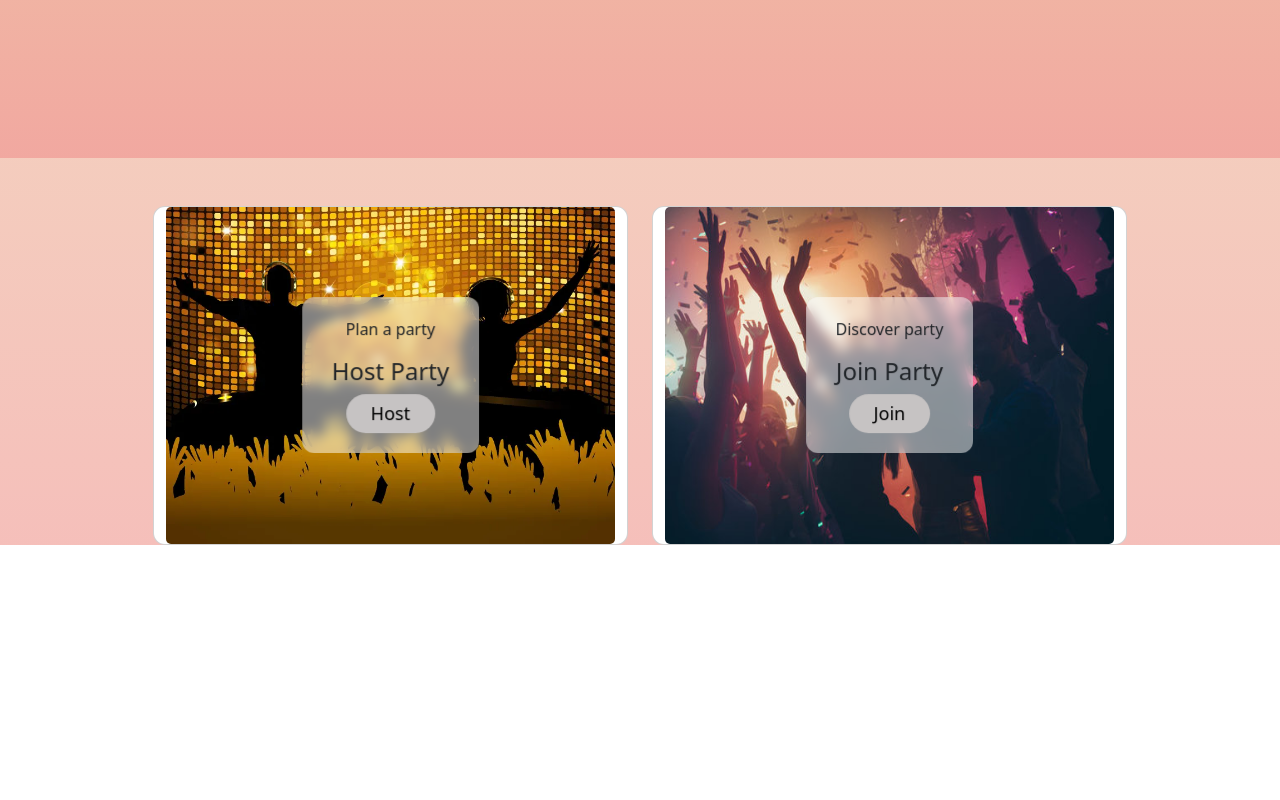
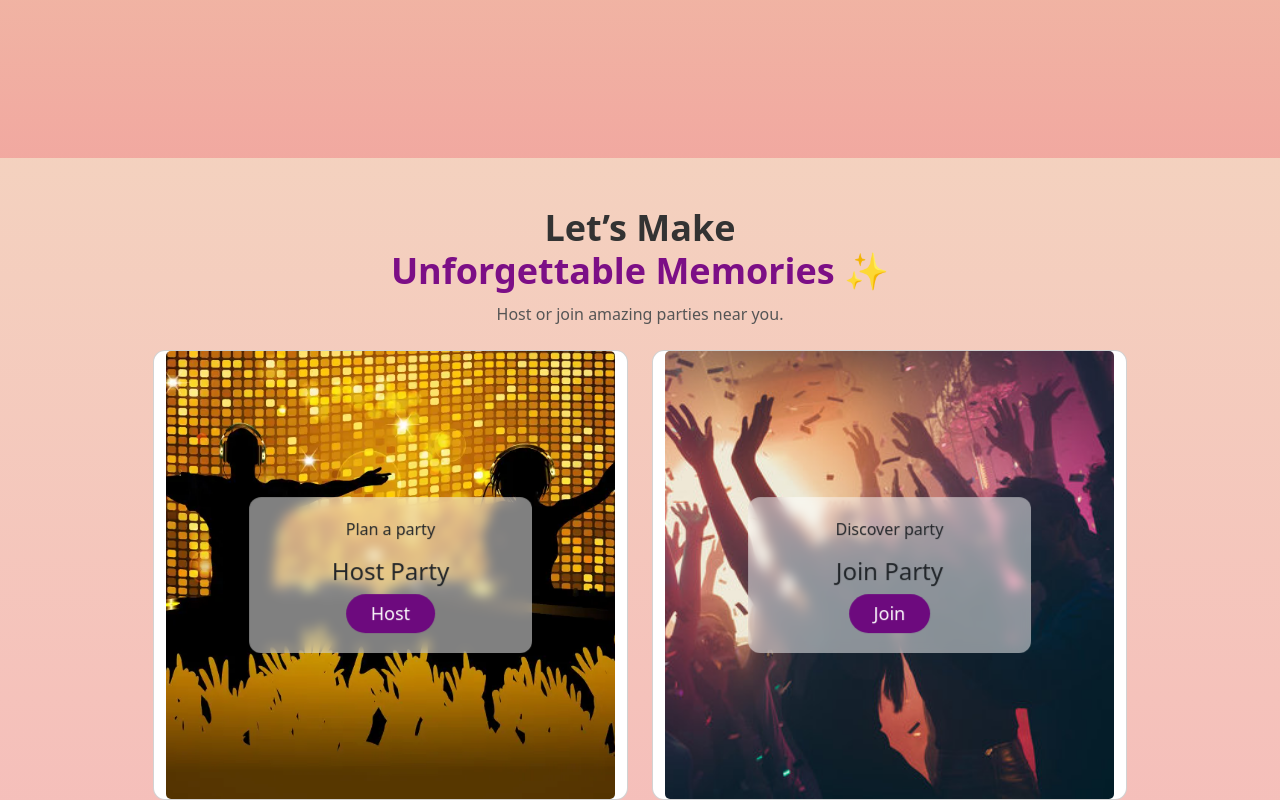
Before and after one commit to Itisharana/Party, a plain HTML site: page index.html in a window 1280 px wide. Shown: the part 658-1458 px from the top of the page. Before the commit the page ends 1203 px from the top, so only its background shows below. Drawn offline with nearby package versions, Linux system fonts and the light colour scheme.

Commit message:
Updated font

```diff
--- a/index.html
+++ b/index.html
@@ -3,7 +3,7 @@
 <head>
   <meta charset="utf-8">
   <meta name="viewport" content="width=device-width, initial-scale=1">
-  <title>Party card</title>
+  <title>PartyPoper</title>
 
   <link href="https://cdn.jsdelivr.net/npm/bootstrap@5.3.8/dist/css/bootstrap.min.css" rel="stylesheet">
   <link rel="stylesheet" href="style.css">
@@ -15,24 +15,21 @@
 <nav class="navbar navbar-expand-lg">
   <div class="container-fluid px-4">
 
-    <!-- LOGO -->
     <a class="navbar-brand" href="#">PartyPoper</a>
 
-    <!-- TOGGLER -->
     <button class="navbar-toggler" type="button" data-bs-toggle="collapse" data-bs-target="#navbarContent">
       <span class="navbar-toggler-icon"></span>
     </button>
 
-    <!-- CONTENT -->
     <div class="collapse navbar-collapse" id="navbarContent">
 
-      <!-- SEARCH (CENTER) -->
+      <!-- SEARCH -->
       <form class="search-box mx-auto">
         <input type="text" placeholder="Search..." class="form-control">
         <span class="search-icon">🔍</span>
       </form>
 
-      <!-- RIGHT SIDE -->
+      <!-- RIGHT -->
       <div class="d-flex align-items-center ms-auto gap-3">
         <a class="nav-link" href="#">Home</a>
         <a class="nav-link" href="#">Services</a>
@@ -47,13 +44,25 @@
 </nav>
 
 
+<!-- HERO TEXT -->
+<div class="container text-center hero-section mt-5">
+    <h1 class="hero-title">
+        Let’s Make <br>
+        <span>Unforgettable Memories ✨</span>
+    </h1>
+    <p class="hero-subtitle">
+        Host or join amazing parties near you.
+    </p>
+</div>
+
+
 <!-- CARDS -->
 <div class="container">
-  <div class="row justify-content-center mt-5 gap-4">
+  <div class="row justify-content-center mt-4 gap-4">
 
     <!-- CARD 1 -->
     <div class="card col-md-5">
-      <img src="./assets/hosting.webp" class="card-img w-100 h-100" alt="Hosting Image">
+      <img src="./assets/hosting.webp" class="card-img" alt="Hosting Image">
 
       <div class="overlay-text">
         <p>Plan a party</p>
@@ -64,7 +73,7 @@
 
     <!-- CARD 2 -->
     <div class="card col-md-5">
-      <img src="./assets/join.jpg" class="card-img w-100 h-100" alt="Joining Image">
+      <img src="./assets/join.jpg" class="card-img" alt="Joining Image">
 
       <div class="overlay-text">
         <p>Discover party</p>
--- a/style.css
+++ b/style.css
@@ -43,7 +43,7 @@ body {
 .search-box {
     position: relative;
     width: 40%;
-    opacity: 0.7;
+    opacity: 0.8;
 }
 
 .search-box input {
@@ -60,7 +60,26 @@ body {
     transform: translateY(-50%);
     font-size: 16px;
     color: gray;
-    pointer-events: none;
+}
+
+/* HERO TEXT */
+.hero-section {
+    max-width: 600px;
+}
+
+.hero-title {
+    font-size: 36px;
+    font-weight: 700;
+    color: #333;
+}
+
+.hero-title span {
+    color: rgb(124, 15, 134);
+}
+
+.hero-subtitle {
+    color: #555;
+    margin-top: 10px;
 }
 
 /* CARD */
@@ -68,6 +87,14 @@ body {
     position: relative;
     overflow: hidden;
     border-radius: 12px;
+    height: 450px;
+}
+
+/* IMAGE */
+.card-img {
+    height: 100%;
+    width: 100%;
+    object-fit: cover;
 }
 
 /* OVERLAY */
@@ -83,17 +110,19 @@ body {
     padding: 20px 30px;
     border-radius: 12px;
     text-align: center;
+    width: 60%;
 }
 
 /* BUTTON */
 .card-button {
     padding: 6px 25px;
-    background: rgb(198, 195, 195);
+    color: white;
+    background: rgb(109, 10, 126);
     border: none;
     font-size: large;
 }
 
-/* HOVER EFFECT */
+/* HOVER */
 .card:hover .overlay-text {
     background: rgba(255, 255, 255, 0.7);
     transition: 0.3s;
```
